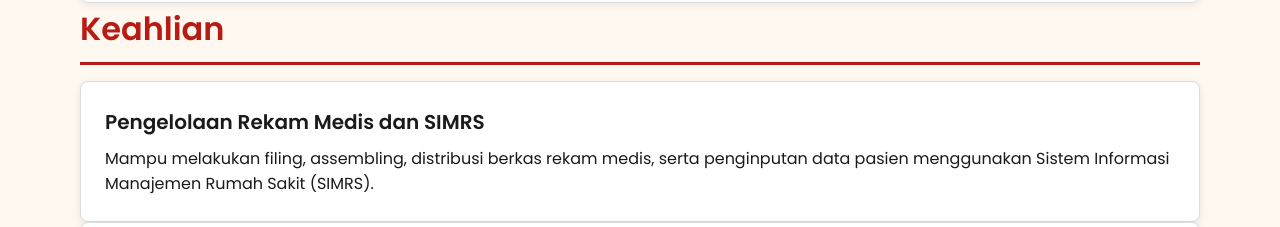
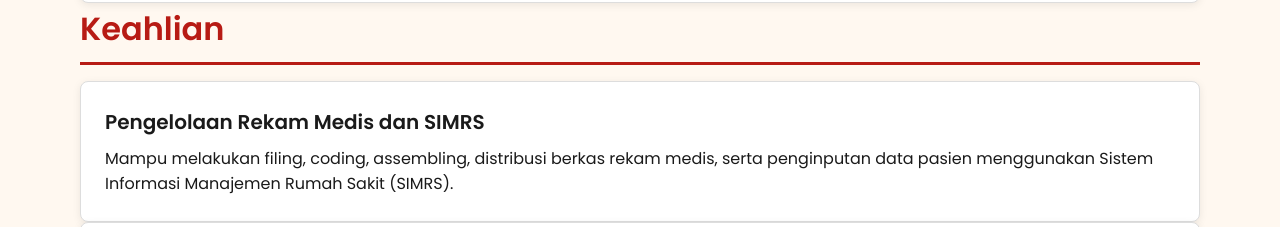
Before and after one commit to mariaweadelar-svg/pemerograman-web-8, a plain HTML site: page index.html in a window 1280 px wide. Shown: the part 1156-1383 px from the top of the page. Drawn offline with Linux system fonts and the light colour scheme.

```diff
--- a/index.html
+++ b/index.html
@@ -56,7 +56,7 @@
             <div class="kartu-container">
                 <article class="kartu">
                     <h3>Pengelolaan Rekam Medis dan SIMRS</h3>
-                    <p>Mampu melakukan filing, assembling, distribusi berkas rekam medis, serta penginputan data pasien menggunakan Sistem Informasi Manajemen Rumah Sakit (SIMRS).</p>
+                    <p>Mampu melakukan filing, coding, assembling, distribusi berkas rekam medis, serta penginputan data pasien menggunakan Sistem Informasi Manajemen Rumah Sakit (SIMRS).</p>
                 </article>
                 <article class="kartu">
                     <h3>Koding ICD-10 dan ICD-9-CM</h3>
```
